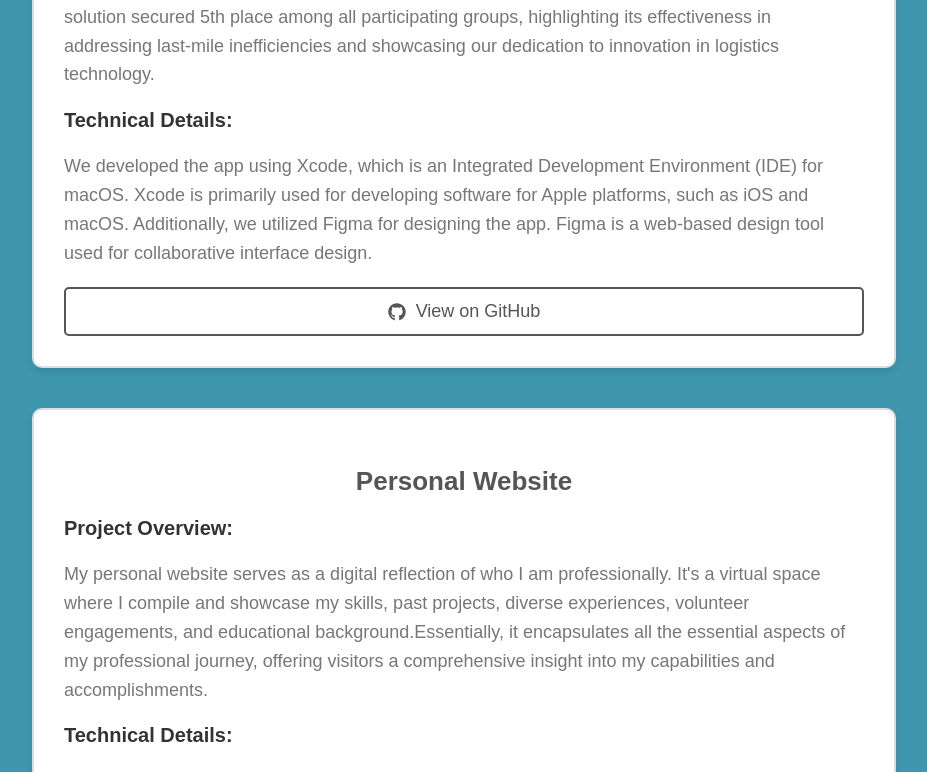
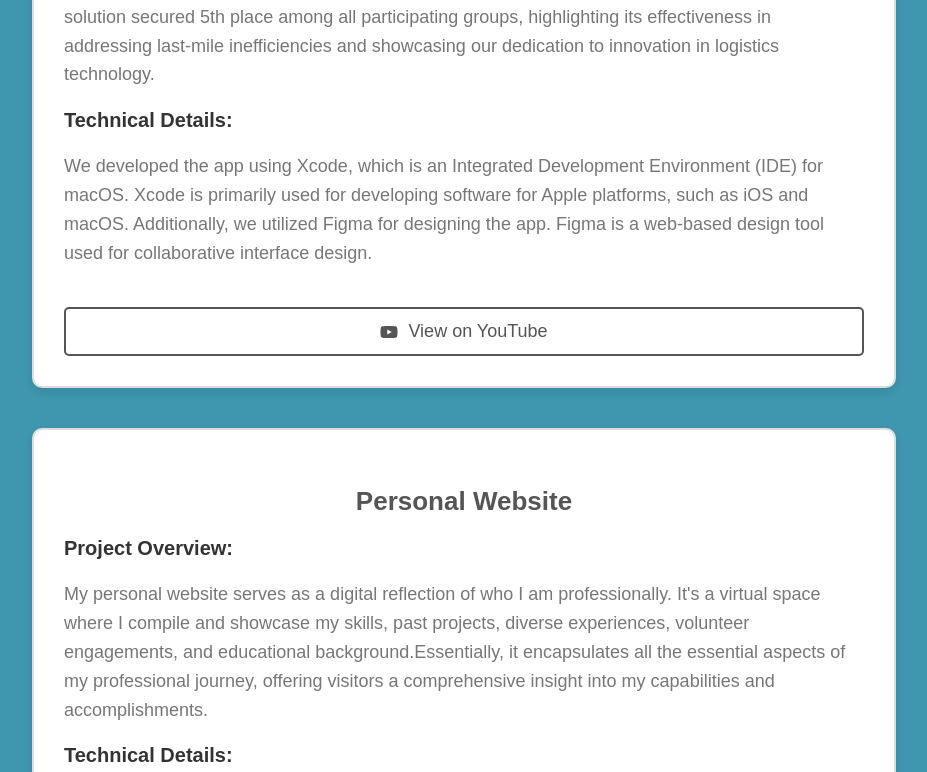
Before and after one commit to narainsriram2020/personalwebsite, a React (Create React App) app: page / in a window 1280 px wide. Shown: the part 6217-6989 px from the top of the page, without its empty margins (176-1103 px from the left). Built offline with nearby package versions, Linux system fonts and the light colour scheme.

Commit message:
projects page

```diff
--- a/src/Projects.js
+++ b/src/Projects.js
@@ -33,7 +33,7 @@ function Projects() {
             name: 'Personal Website',
             overview: 'My personal website serves as a digital reflection of who I am professionally. It\'s a virtual space where I compile and showcase my skills, past projects, diverse experiences, volunteer engagements, and educational background.Essentially, it encapsulates all the essential aspects of my professional journey, offering visitors a comprehensive insight into my capabilities and accomplishments.',
             techDetails: 'In crafting this website, I opted for React.js, a powerful JavaScript library renowned for its ability to create dynamic and interactive user interfaces. With React.js, I could design a website that presents information and engages visitors with seamless navigation and visually appealing design elements. Its flexibility allowed me to develop reusable components, ensuring consistency and efficiency across the website. Moreover, React.js facilitated easy updates, enabling me to keep the website current and reflective of my latest endeavors.',
-            githubLink: 'https://github.com/narainsriram2020/PersonalWebsite',
+            githubLink: 'https://github.com/narainsriram2020/personalwebsite/tree/master',
         },
         {
             name: 'Weather App',
@@ -73,6 +73,11 @@ function Projects() {
             transform: scale(1.05); /* Scale up the button on hover */
             box-shadow: 0 0 10px rgba(0, 0, 0, 0.3); /* Add shadow on hover for highlighting effect */
         }
+
+        @media (max-width: 600px) {
+        width: 100%; /* Adjusted width for smaller screens */
+        max-width: 300px; /* Added max-width to prevent overflow */
+        }
     `;
 
     const YouTubeButton = styled.a`
@@ -92,6 +97,11 @@ function Projects() {
         &:hover {
             transform: scale(1.05); /* Scale up the button on hover */
             box-shadow: 0 0 10px rgba(0, 0, 0, 0.3); /* Add shadow on hover for highlighting effect */
+        }
+
+        @media (max-width: 600px) {
+        width: 100%; /* Adjusted width for smaller screens */
+        max-width: 300px; /* Added max-width to prevent overflow */
         }
     `;
 
@@ -143,7 +153,15 @@ function Projects() {
                                 </GitHubButton>
                             </div>
                         )}
-                        {project.name !== 'wAIste' && (
+                        {project.name === 'Cisco Hackathon' && (
+                            <div style={{ display: 'flex', justifyContent: 'space-around', marginTop: '20px' }}>
+                                <YouTubeButton href={project.youtubeLink} target="_blank" style={{ width: '100%' }}>
+                                    <YouTubeIcon />
+                                    View on YouTube
+                                </YouTubeButton>
+                            </div>
+                        )}
+                        {project.name !== 'wAIste' && project.name !== 'Cisco Hackathon' && (
                             <GitHubButton href={project.githubLink} target="_blank">
                                 <GitHubIcon />
                                 View on GitHub
```
